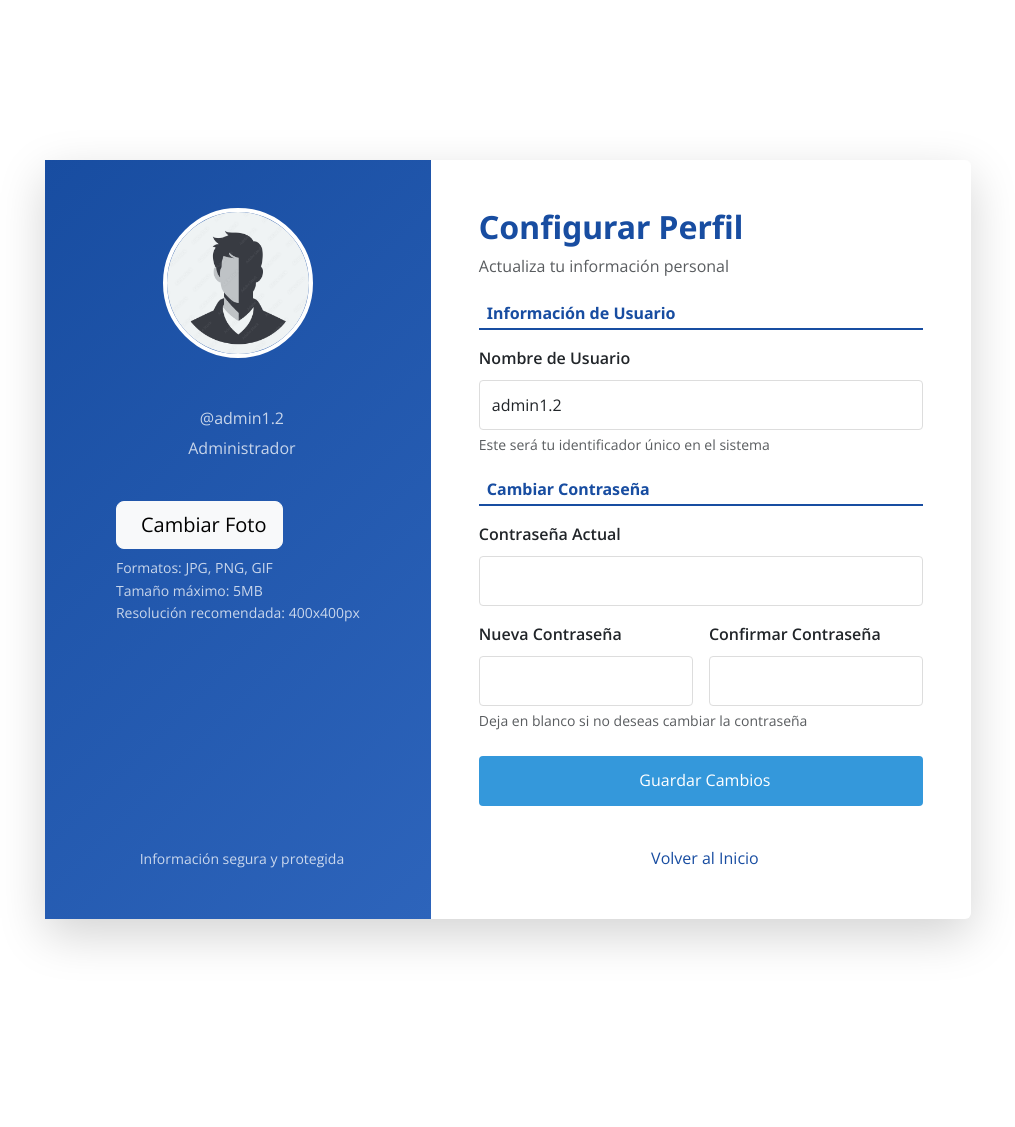
After one commit to 7AngelRomero/AIT-Anzo-tegui-Web, a Django app: page /profile/ in a window 1280 px wide. The commit adds this page. Shown: the whole page, without its empty margins (132-1147 px from the left). Run offline with Django 5.2, Linux system fonts and the light colour scheme; a user stored in the database is signed in; data comes from the database, SQL or seed files in the repository; both versions use the stored data as it was after the commit.

Commit message:
feature/profile-manager

```diff
--- a/django_base/settings.py
+++ b/django_base/settings.py
@@ -134,6 +134,9 @@ STATICFILES_DIRS = [
 MEDIA_URL = '/media/'
 MEDIA_ROOT = BASE_DIR / 'media'
 
+# Configuración para archivos de imagen
+FILE_UPLOAD_MAX_MEMORY_SIZE = 5242880  # 5MB
+
 # Default primary key field type
 # https://docs.djangoproject.com/en/5.2/ref/settings/#default-auto-field
 
--- a/model_poll/models.py
+++ b/model_poll/models.py
@@ -24,6 +24,7 @@ class Rol(models.Model):
 class User(AbstractUser):
 
     full_name = models.CharField(max_length=255, blank=True, default='')
+    profile_image = models.ImageField(upload_to='profiles/', blank=True, null=True)
 
     # Relación con el Rol
     rol = models.ForeignKey(Rol, on_delete=models.SET_NULL, null=True, blank=True, related_name="usuarios")
--- a/pages/urls.py
+++ b/pages/urls.py
@@ -8,4 +8,5 @@ urlpatterns = [
     path('login/', views.user_login, name='login'),
     path('logout/', views.user_logout, name='logout'),
     path('register/', views.register, name='register'),
+    path('profile/', views.profile, name='profile'),
 ]
--- a/pages/views.py
+++ b/pages/views.py
@@ -1,7 +1,8 @@
 from django.shortcuts import render, redirect
-from django.contrib.auth import login, logout, authenticate
+from django.contrib.auth import login, logout, authenticate, update_session_auth_hash
 from django.contrib.auth.decorators import login_required
 from django.contrib import messages
+from django.contrib.auth.forms import PasswordChangeForm
 from .forms import CustomLoginForm
 from model_poll.models import User, Rol
 
@@ -78,3 +79,43 @@ def register(request):
         return redirect('login')
 
     return render(request, 'pages/registration/register.html')
+
+@login_required
+def profile(request):
+    if request.method == 'POST':
+        # Cambio de foto
+        if 'profile_image' in request.FILES:
+            request.user.profile_image = request.FILES['profile_image']
+            request.user.save()
+            messages.success(request, 'Foto de perfil actualizada exitosamente.')
+
+        # Cambio de username
+        new_username = request.POST.get('username')
+        if new_username and new_username != request.user.username:
+            if User.objects.filter(username=new_username).exists():
+                messages.error(request, 'Este nombre de usuario ya existe.')
+            else:
+                request.user.username = new_username
+                request.user.save()
+                messages.success(request, 'Nombre de usuario actualizado exitosamente.')
+
+        # Cambio de contraseña
+        old_password = request.POST.get('old_password')
+        new_password1 = request.POST.get('new_password1')
+        new_password2 = request.POST.get('new_password2')
+
+        if old_password and new_password1 and new_password2:
+            if new_password1 == new_password2:
+                if request.user.check_password(old_password):
+                    request.user.set_password(new_password1)
+                    request.user.save()
+                    update_session_auth_hash(request, request.user)
+                    messages.success(request, 'Contraseña cambiada exitosamente.')
+                else:
+                    messages.error(request, 'La contraseña actual es incorrecta.')
+            else:
+                messages.error(request, 'Las nuevas contraseñas no coinciden.')
+
+        return redirect('profile')
+
+    return render(request, 'pages/profile.html')
--- a/templates/pages/layouts/_base_clean.html
+++ b/templates/pages/layouts/_base_clean.html
@@ -14,32 +14,40 @@
 
     <!-- Custom CSS (debe ir DESPUÉS de Bootstrap) -->
     <link rel="stylesheet" href="{% static 'css/styles.css' %}">
+
+    <!-- React CDN -->
+    <script crossorigin src="https://unpkg.com/react@18/umd/react.development.js"></script>
+    <script crossorigin src="https://unpkg.com/react-dom@18/umd/react-dom.development.js"></script>
+    <script src="https://unpkg.com/@babel/standalone/babel.min.js"></script>
 </head>
 <body>
+    <!-- Mensajes de Django (ocultos, procesados por React) -->
     {% if messages %}
-        <div class="container mt-3">
+        <div style="display: none;">
             {% for message in messages %}
-                <div class="alert alert-{% if message.tags == 'error' %}danger{% elif message.tags == 'success' %}success{% elif message.tags == 'info' %}info{% else %}primary{% endif %} alert-dismissible fade show" role="alert">
-                    <strong>
-                        {% if message.tags == 'success' %}
-                            <i class="fas fa-check-circle me-2"></i>¡Éxito!
-                        {% elif message.tags == 'error' %}
-                            <i class="fas fa-exclamation-triangle me-2"></i>Error:
-                        {% elif message.tags == 'info' %}
-                            <i class="fas fa-info-circle me-2"></i>Información:
-                        {% endif %}
-                    </strong>
-                    {{ message }}
-                    <button type="button" class="btn-close" data-bs-dismiss="alert" aria-label="Close"></button>
-                </div>
+                <div class="django-message" data-type="{% if message.tags == 'error' %}error{% else %}{{ message.tags }}{% endif %}">{{ message }}</div>
             {% endfor %}
         </div>
     {% endif %}
+
+    <!-- Contenedor para notificaciones React -->
+    <div id="notification-root"></div>
 
     {% block content %}
     {% endblock %}
 
     <!-- Bootstrap JS -->
     <script src="https://cdn.jsdelivr.net/npm/bootstrap@5.3.8/dist/js/bootstrap.bundle.min.js"></script>
+
+    <!-- Funciones de notificaciones -->
+    <script src="{% static 'js/notifications.js' %}"></script>
+
+    <!-- Sistema de Notificaciones React -->
+    <script type="text/babel" src="{% static 'js/react/NotificationSystem.js' %}"></script>
+    <script type="text/babel">
+        // Renderizar sistema de notificaciones
+        const notificationRoot = ReactDOM.createRoot(document.getElementById('notification-root'));
+        notificationRoot.render(<NotificationSystem />);
+    </script>
 </body>
 </html>
--- /dev/null
+++ b/templates/pages/profile.html
@@ -0,0 +1,113 @@
+{% extends "pages/layouts/_base_clean.html" %}
+{% load static %}
+
+{% block title %}Mi Perfil - AIT{% endblock %}
+
+{% block content %}
+<div class="container my-5">
+    <div class="row justify-content-center">
+        <div class="col-lg-10">
+            <div class="card shadow-lg border-0">
+                <div class="row g-0">
+                    <!-- Panel de foto de perfil -->
+                    <div class="col-md-5" style="background: linear-gradient(135deg, #184da1 0%, #2D64BB 100%);">
+                        <div class="p-5 text-white h-100 d-flex flex-column justify-content-center align-items-center">
+                            <div class="text-center mb-4">
+                                {% if user.profile_image %}
+                                    <img src="{{ user.profile_image.url }}" alt="Perfil" class="rounded-circle mb-3" width="150" height="150" style="object-fit: cover; border: 4px solid white;">
+                                {% else %}
+                                    <i class="fas fa-user-circle mb-3" style="font-size: 150px; opacity: 0.8;"></i>
+                                {% endif %}
+                            </div>
+
+                            <h4 class="fw-bold mb-2 text-center">{{ user.first_name }} {{ user.last_name }}</h4>
+                            <p class="mb-1 text-center opacity-75"><i class="fas fa-user me-2"></i>@{{ user.username }}</p>
+                            <p class="mb-3 text-center opacity-75"><i class="fas fa-user-tag me-2"></i>{{ user.rol.name|default:"Sin rol" }}</p>
+
+                            <!-- Botón de cambio de foto -->
+                            <div class="mt-4">
+                                <label for="profile_image" class="btn btn-light btn-lg mb-2" style="cursor: pointer;">
+                                    <i class="fas fa-camera me-2"></i>Cambiar Foto
+                                </label>
+                                <div class="text-start">
+                                    <small class="opacity-75 d-block">Formatos: JPG, PNG, GIF</small>
+                                    <small class="opacity-75 d-block">Tamaño máximo: 5MB</small>
+                                    <small class="opacity-75 d-block">Resolución recomendada: 400x400px</small>
+                                </div>
+                            </div>
+
+                            <div class="mt-auto text-center">
+                                <small class="opacity-75">
+                                    <i class="fas fa-shield-alt me-2"></i>
+                                    Información segura y protegida
+                                </small>
+                            </div>
+                        </div>
+                    </div>
+
+                    <!-- Formulario de perfil -->
+                    <div class="col-md-7">
+                        <div class="p-5">
+                            <div class="mb-4">
+                                <h2 class="fw-bold mb-2" style="color: #184da1;">Configurar Perfil</h2>
+                                <p class="text-muted">Actualiza tu información personal</p>
+                            </div>
+
+                            <form method="post" enctype="multipart/form-data" class="login-form">
+                                {% csrf_token %}
+
+                                <!-- Campo oculto para foto -->
+                                <input type="file" id="profile_image" name="profile_image" accept="image/*" style="display: none;" onchange="this.form.submit();">
+
+                                <!-- Sección Usuario -->
+                                <div class="mb-4">
+                                    <h6 class="fw-bold mb-3" style="color: #184da1; border-bottom: 2px solid #184da1; padding-bottom: 5px;">
+                                        <i class="fas fa-user me-2"></i>Información de Usuario
+                                    </h6>
+                                    <div class="mb-3">
+                                        <label for="username" class="form-label fw-semibold">Nombre de Usuario</label>
+                                        <input type="text" class="form-control form-input" id="username" name="username" value="{{ user.username }}" required>
+                                        <div class="form-text">Este será tu identificador único en el sistema</div>
+                                    </div>
+                                </div>
+
+                                <!-- Sección Contraseña -->
+                                <div class="mb-4">
+                                    <h6 class="fw-bold mb-3" style="color: #184da1; border-bottom: 2px solid #184da1; padding-bottom: 5px;">
+                                        <i class="fas fa-key me-2"></i>Cambiar Contraseña
+                                    </h6>
+                                    <div class="mb-3">
+                                        <label for="old_password" class="form-label fw-semibold">Contraseña Actual</label>
+                                        <input type="password" class="form-control form-input" id="old_password" name="old_password">
+                                    </div>
+                                    <div class="row g-3">
+                                        <div class="col-md-6">
+                                            <label for="new_password1" class="form-label fw-semibold">Nueva Contraseña</label>
+                                            <input type="password" class="form-control form-input" id="new_password1" name="new_password1">
+                                        </div>
+                                        <div class="col-md-6">
+                                            <label for="new_password2" class="form-label fw-semibold">Confirmar Contraseña</label>
+                                            <input type="password" class="form-control form-input" id="new_password2" name="new_password2">
+                                        </div>
+                                    </div>
+                                    <div class="form-text">Deja en blanco si no deseas cambiar la contraseña</div>
+                                </div>
+
+                                <button type="submit" class="login-submit-btn w-100">
+                                    <i class="fas fa-save me-2"></i>Guardar Cambios
+                                </button>
+                            </form>
+
+                            <div class="text-center mt-4">
+                                <a href="{% url 'home' %}" class="text-decoration-none" style="color: #184da1;">
+                                    <i class="fas fa-arrow-left me-2"></i>Volver al Inicio
+                                </a>
+                            </div>
+                        </div>
+                    </div>
+                </div>
+            </div>
+        </div>
+    </div>
+</div>
+{% endblock %}
```
Also changed, not shown: templates/pages/layouts/_base.html (+21 -2 lines), db.sqlite3, media/profiles/1000_F_724597608_pmo5BsVumFcFyHJKlASG2Y2KpkkfiYUU.jpg (added), media/profiles/1000_F_724597608_pmo5BsVumFcFyHJKlASG2Y2KpkkfiYUU_SiIs5Qh.jpg (added), model_poll/migrations/0002_user_profile_image.py (added).
